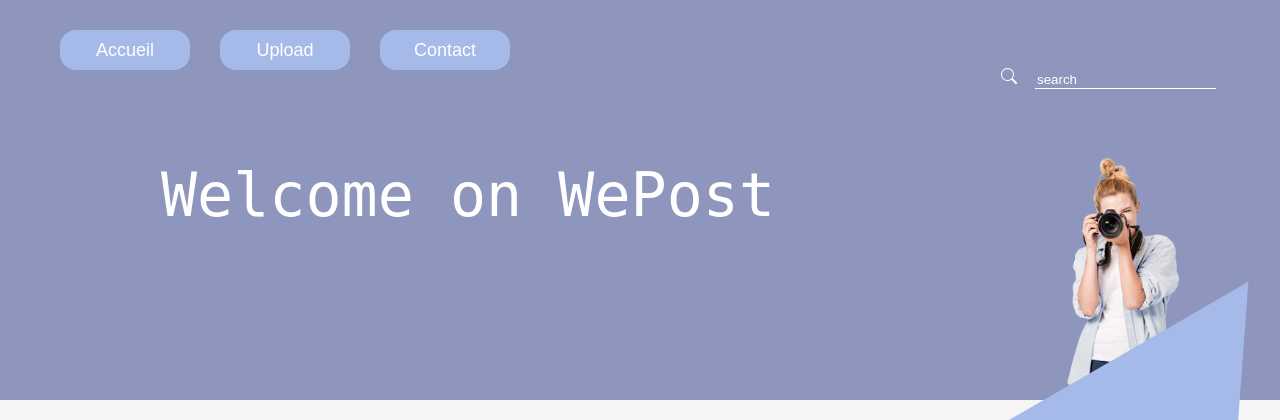
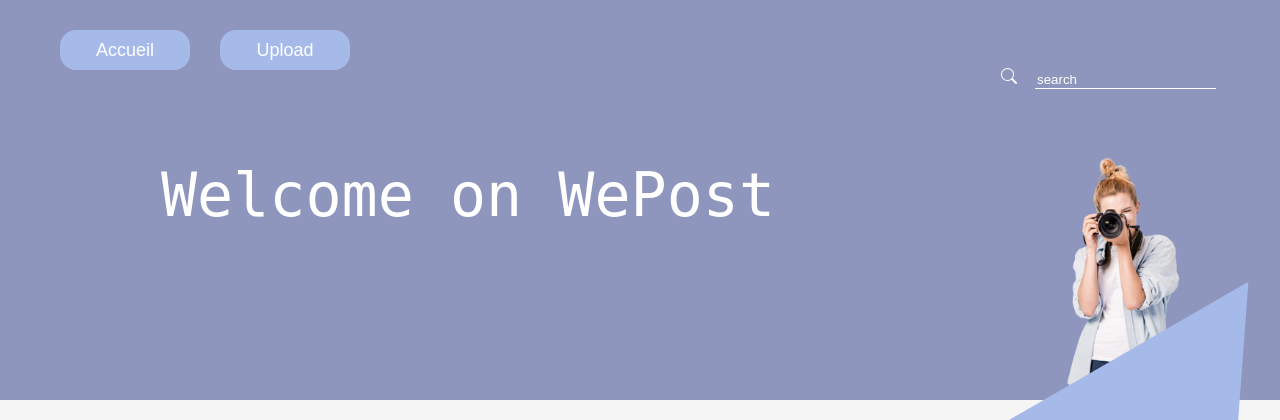
Before and after one commit to eliotsobieraj/web_capart_sobieraj, a PHP site: page /index.php in a window 1280 px wide; the page is wider, and only the part inside the window is pictured. Shown: the top 420 px of that part. Run offline with PHP 8.4, Linux system fonts and the light colour scheme; data that the repository does not hold is empty.

Commit message:
Update header.php

```diff
--- a/header.php
+++ b/header.php
@@ -22,7 +22,6 @@ ini_set('display_errors', 1);?>
         <div class="menubar">
             <button class="menubtn"><a href="index.php">Accueil</a></button>
             <button class="menubtn"><a href="upload.php">Upload</a></button>
-            <button class="menubtn">Contact</button>
         </div>
 
         <img class="madamephoto" src="image/madamephoto.png" alt="">
```
